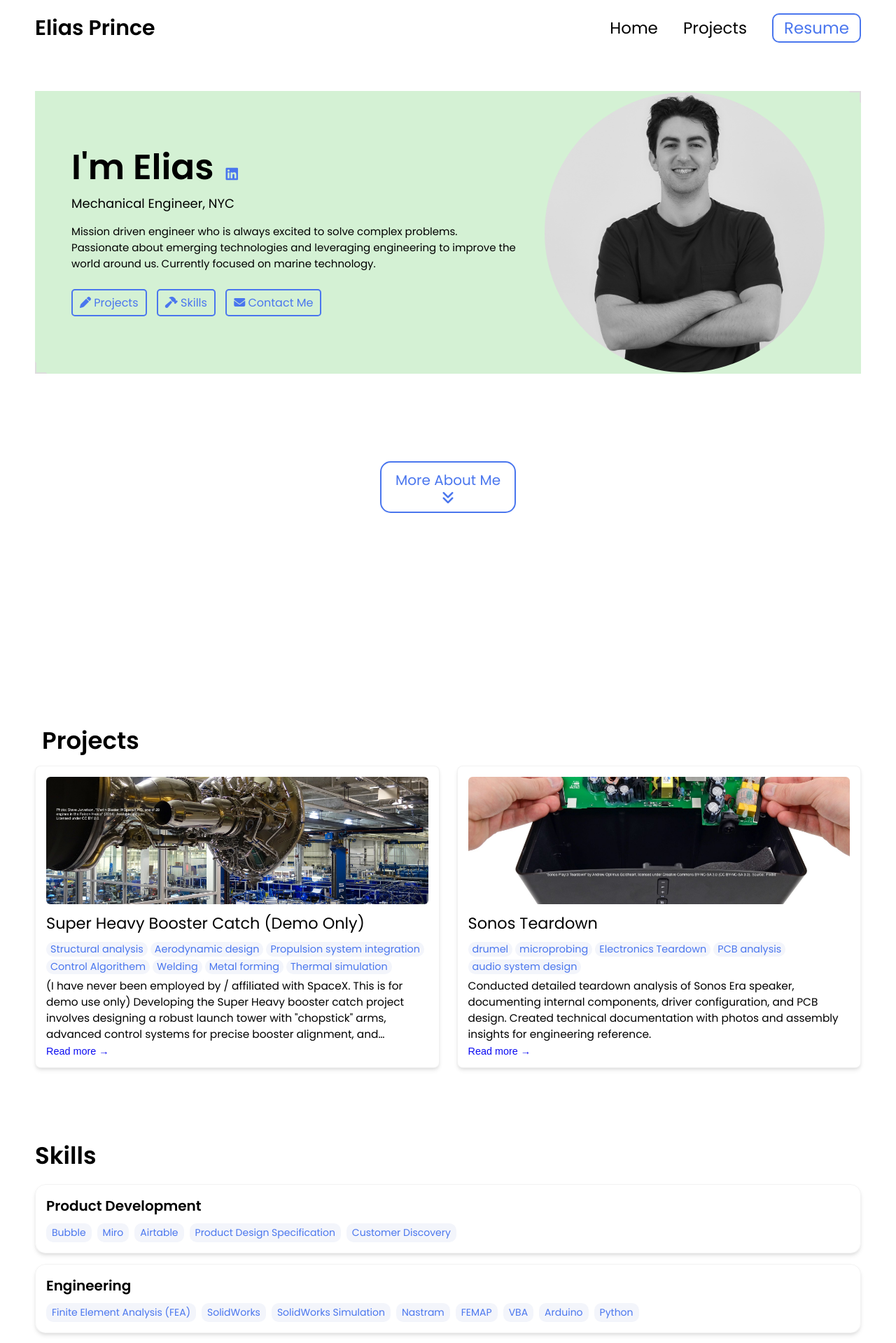
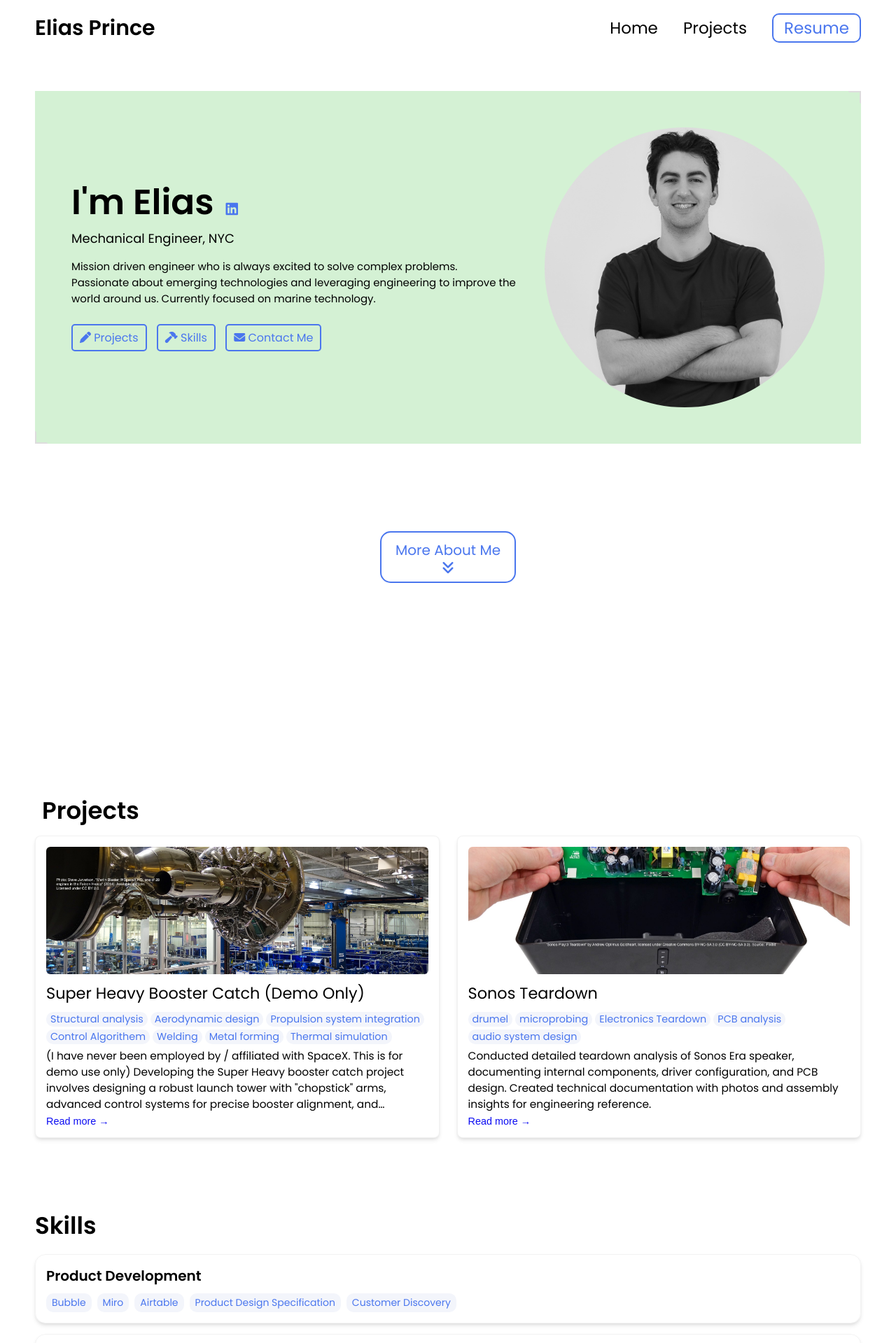
Before and after one commit to EliasPrince/EliasPrince.github.io, a Jekyll site: the page built from index.html, in a window 1280 px wide. Shown: the top 1919 px of the page at 70% size. Built offline with Jekyll 4.4.1, drawn with Linux system fonts in a browser that asks for light colours.

Commit message:
Update styles.css

```diff
--- a/css/styles.css
+++ b/css/styles.css
@@ -148,7 +148,7 @@
 
 /* SECTION 1: Hero */
 .hero-section {
-    padding: 0 50px;
+    padding: 50px 50px;
     margin: 50px 0;
     display: flex;  /* This makes .hero-section a flex container */
 
```
